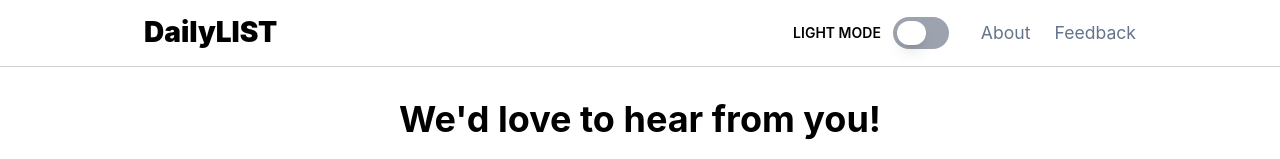
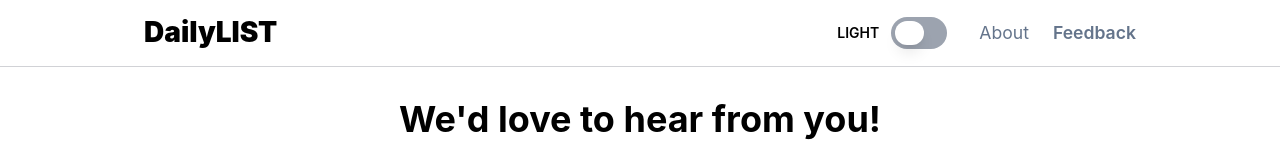
Before and after one commit to dwalkerwd7/DailyLIST, a React (Vite) app in the folder client/: page /feedback in a window 1280 px wide. Shown: the top 159 px of the page. Built offline with nearby package versions, Linux system fonts and the light colour scheme; no server answers.

Commit message:
using NavLink instead of Link to change appearance based on route

```diff
--- a/client/src/components/Header.tsx
+++ b/client/src/components/Header.tsx
@@ -1,5 +1,5 @@
 import { useState, useEffect } from 'react';
-import { Link } from 'react-router-dom';
+import { Link, NavLink } from 'react-router-dom';
 import ToggleSwitch from './utils/ToggleSwitch';
 
 export default function Header() {
@@ -39,12 +39,12 @@ export default function Header() {
                     </Link>
                     <div className="flex items-center justify-between sm:justify-end sm:gap-8">
                         <div className="flex items-center gap-3">
-              <span className="uppercase text-primary-text font-semibold text-sm">{`${darkMode ? 'dark' : 'light'} mode`}</span>
+                            <span className="uppercase text-primary-text font-semibold text-sm">{`${darkMode ? 'Dark' : 'Light'}`}</span>
                             <ToggleSwitch isOn={darkMode} handleToggle={handleThemeToggle} />
                         </div>
                         <div className="flex items-center gap-6">
-              <Link to="/about" className="text-link hover:text-link-hover">About</Link>
-              <Link to="/feedback" className="text-link hover:text-link-hover">Feedback</Link>
+                            <NavLink to="/about" className={({ isActive }) => isActive ? "text-link-hover font-semibold" : "text-link hover:text-link-hover"}>About</NavLink>
+                            <NavLink to="/feedback" className={({ isActive }) => isActive ? "text-link-hover font-semibold" : "text-link hover:text-link-hover"}>Feedback</NavLink>
                         </div>
                     </div>
                 </div>
```
Lines whose indentation alone changed are shown as unchanged.
